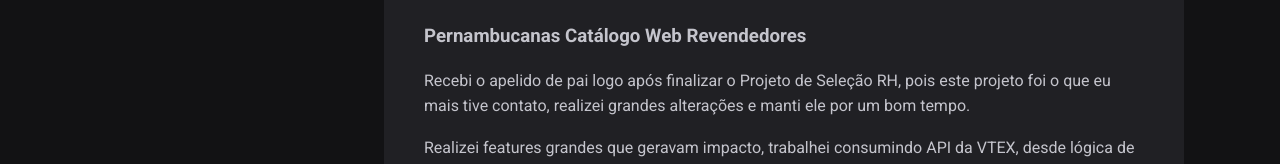
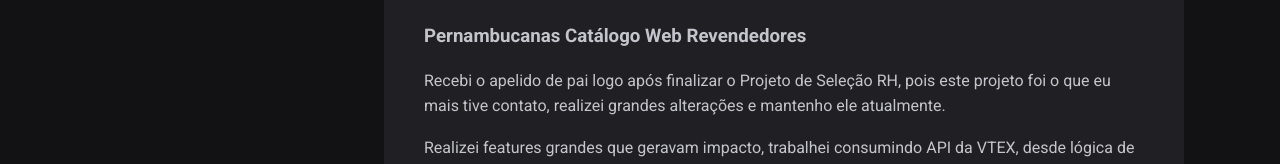
Before and after one commit to marcos-jesus/portfolio-react, a React (Vite) app: page / in a window 1280 px wide. Shown: the part 521-685 px from the top of the page. Built offline with nearby package versions, Linux system fonts and the light colour scheme.

Commit message:
fix: description type

```diff
--- a/src/App.jsx
+++ b/src/App.jsx
@@ -93,7 +93,7 @@
     },
     content: [
       { type: 'title', content: 'Pernambucanas Catálogo Web Revendedores'},
-      { type: 'paragraph', content: 'Recebi o apelido de pai logo após finalizar o Projeto de Seleção RH, pois este projeto foi o que eu mais tive contato, realizei grandes alterações e manti ele por um bom tempo.' },
+      { type: 'paragraph', content: 'Recebi o apelido de pai logo após finalizar o Projeto de Seleção RH, pois este projeto foi o que eu mais tive contato, realizei grandes alterações e mantenho ele atualmente.' },
       { type: 'paragraph', content: 'Realizei features grandes que geravam impacto, trabalhei consumindo API da VTEX, desde lógica de carrinho até checkout, envio e calculo de produtos.'},
       { type: 'paragraph', content: 'Features como calculo de comissão para revendedor, desconto para novos revendedores, algumas features no layout antigo, realizei a atualização de layout solicitado pela Pernambucanas.' },
       { type: 'paragraph', content: 'Onde eu teria que deixar o layout de acordo com a proposta do figma que eles me passaram.' },
```
